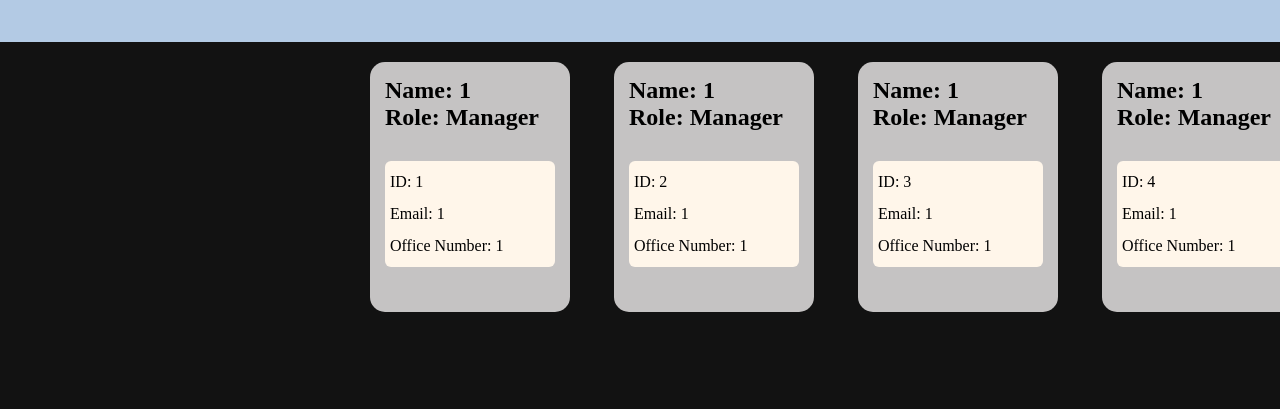
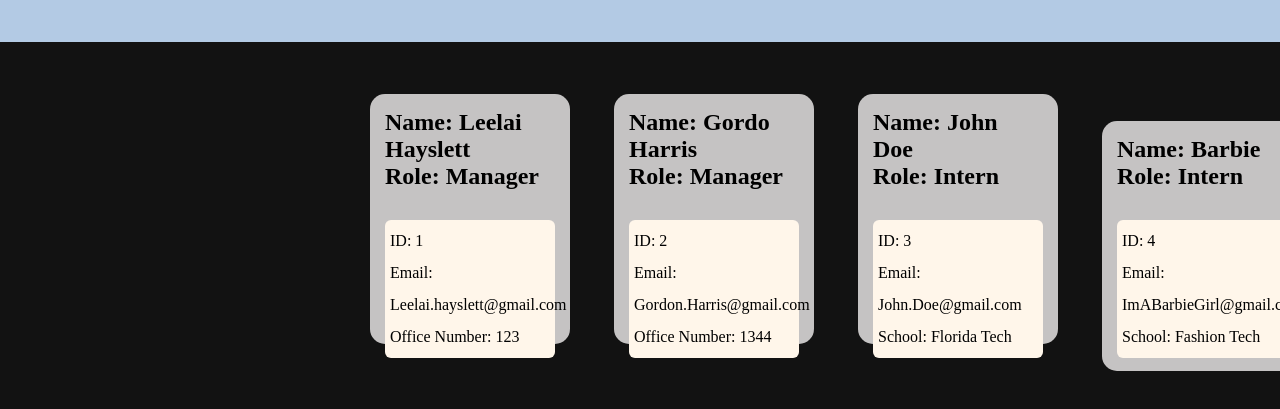
Before and after one commit to Leelai064/Team-Profile-Generator, a website: page index.html in a window 1280 px wide. Shown: the part 85-494 px from the top of the page. Drawn offline with Linux system fonts and the light colour scheme.

Commit message:
README completed

```diff
--- a/index.html
+++ b/index.html
@@ -14,57 +14,57 @@
     <section class="board">
             <div class="card">
                 <div class="name_tag">
-                    <h2>Name: 1</h2>
+                    <h2>Name: Leelai Hayslett</h2>
                     <h2>Role: Manager</h2>
                 </div>
                 <ul>
                     <li>ID: 1</li>
-                    <li>Email: 1</li>
-                    <li>Office Number: 1</li>
+                    <li>Email: Leelai.hayslett@gmail.com</li>
+                    <li>Office Number: 123</li>
                 </ul>
             </div>
             <div class="card">
                 <div class="name_tag">
-                    <h2>Name: 1</h2>
+                    <h2>Name: Gordo Harris</h2>
                     <h2>Role: Manager</h2>
                 </div>
                 <ul>
                     <li>ID: 2</li>
-                    <li>Email: 1</li>
-                    <li>Office Number: 1</li>
+                    <li>Email: Gordon.Harris@gmail.com</li>
+                    <li>Office Number: 1344</li>
                 </ul>
             </div>
                 <div class="card">
                     <div class="name_tag">
-                    <h2>Name: 1</h2>
-                    <h2>Role: Manager</h2>
+                        <h2>Name: John Doe</h2>
+                        <h2>Role: Intern</h2>
                     </div>
                     <ul>
                         <li>ID: 3</li>
-                    <li>Email: 1</li>
-                    <li>Office Number: 1</li>
+                        <li>Email: John.Doe@gmail.com</li>
+                        <li>School: Florida Tech</li>
                     </ul>
                 </div>
                 <div class="card">
                     <div class="name_tag">
-                    <h2>Name: 1</h2>
-                    <h2>Role: Manager</h2>
+                        <h2>Name: Barbie</h2>
+                        <h2>Role: Intern</h2>
                     </div>
                     <ul>
                         <li>ID: 4</li>
-                    <li>Email: 1</li>
-                    <li>Office Number: 1</li>
+                        <li>Email: ImABarbieGirl@gmail.com</li>
+                        <li>School: Fashion Tech</li>
                     </ul>
                 </div>
             <div class="card">
                 <div class="name_tag">
-                    <h2>Name: 1</h2>
+                    <h2>Name: Benntt Koenitzer IV</h2>
                     <h2>Role: Manager</h2>
                 </div>
                 <ul>
                     <li>ID: 5</li>
-                    <li>Email: 1</li>
-                    <li>Office Number: 1</li>
+                    <li>Email: LeagueofLegends@gmail.com</li>
+                    <li>Office Number: Bennett Koenitzer</li>
                 </ul>
             </div>
 </section>
```
Also changed, not shown: README.md, 1 other file. Lines whose indentation alone changed are shown as unchanged.
